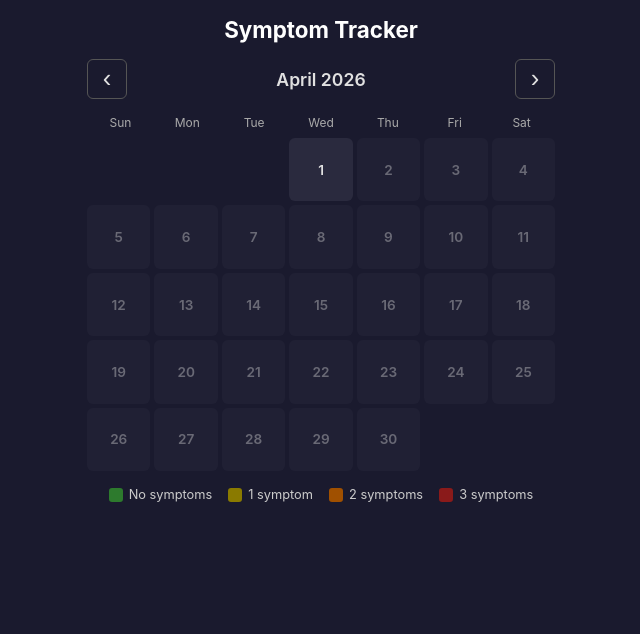
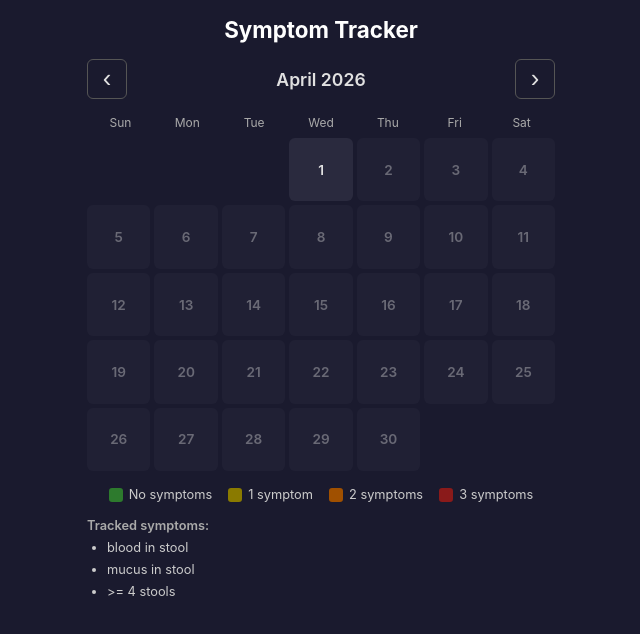
Before and after one commit to cotterjd/ibd_symptom_tracker, a Vue app: page / in a window 1280 px wide. Shown: the top 634 px of the page, without its empty margins (319-959 px from the left). Built offline with nearby package versions, Linux system fonts and the light colour scheme.

Commit message:
List symptoms under the calendar below the color-coded explanation
Agent-Logs-Url: https://github.com/cotterjd/ibd_symptom_tracker/sessions/53654b89-6a6c-48a4-a0e5-fe185c78b25e

Co-authored-by: cotterjd <2576700+cotterjd@users.noreply.github.com>

```diff
--- a/src/App.vue
+++ b/src/App.vue
@@ -43,6 +43,16 @@
       <div class="legend-item"><span class="swatch yellow"></span> 1 symptom</div>
       <div class="legend-item"><span class="swatch orange"></span> 2 symptoms</div>
       <div class="legend-item"><span class="swatch red"></span> 3 symptoms</div>
+    </div>
+
+    <!-- Symptoms list -->
+    <div class="symptoms-list">
+      <p class="symptoms-list-title">Tracked symptoms:</p>
+      <ul>
+        <li>blood in stool</li>
+        <li>mucus in stool</li>
+        <li>>= 4 stools</li>
+      </ul>
     </div>
 
     <!-- Modal overlay -->
@@ -361,6 +371,25 @@ export default {
 .swatch.orange { background: #a05000; }
 .swatch.red { background: #8a1a1a; }
 
+/* Symptoms list */
+.symptoms-list {
+  margin-top: 16px;
+  color: #ccc;
+  font-size: 0.8rem;
+}
+
+.symptoms-list-title {
+  margin-bottom: 4px;
+  font-weight: 600;
+  color: #aaa;
+}
+
+.symptoms-list ul {
+  list-style: disc;
+  padding-left: 20px;
+  line-height: 1.7;
+}
+
 /* Modal */
 .modal-overlay {
   position: fixed;
```
